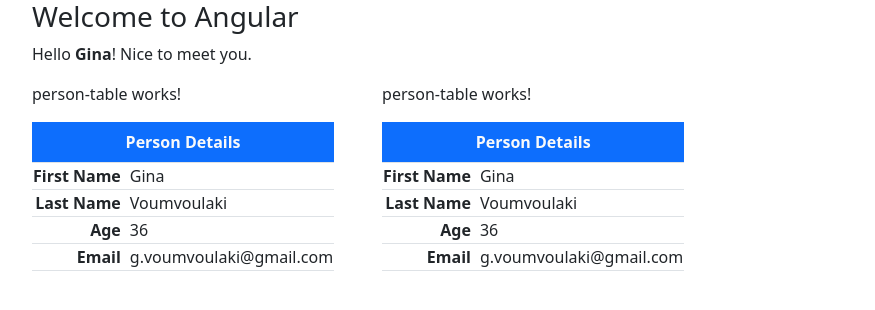
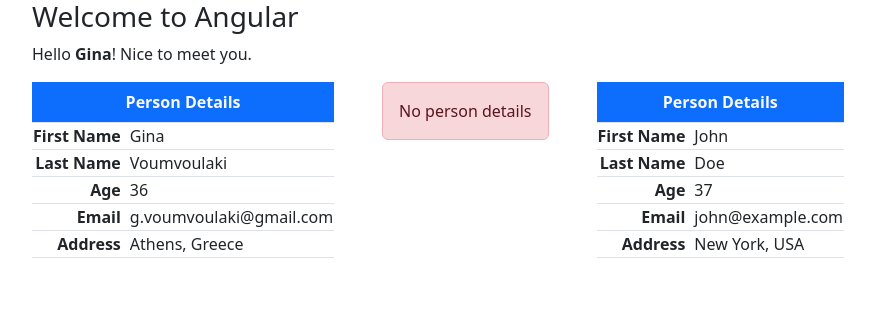
Before and after one commit to lostbody/angular-introduction, an Angular app: page / in a window 1280 px wide. Shown: the top 310 px of the page, without its empty margins (50-925 px from the left). Built offline with nearby package versions, Linux system fonts and the light colour scheme.

Commit message:
component-input

```diff
--- a/src/app/app.component.html
+++ b/src/app/app.component.html
@@ -6,6 +6,8 @@
   </p>
 
   <div class="d-flex gap-5 text-nowrap">
-    <app-person-table></app-person-table> <app-person-table></app-person-table>
+    <app-person-table [person]="person0"></app-person-table>
+    <app-person-table></app-person-table>
+    <app-person-table [person]="person1"> </app-person-table>
   </div>
 </div>
--- a/src/app/app.component.ts
+++ b/src/app/app.component.ts
@@ -10,4 +10,20 @@
 })
 export class AppComponent {
   name = 'Gina';
+
+  person0 = {
+    givenName: 'Gina',
+    surName: 'Voumvoulaki',
+    age: 36,
+    email: 'g.voumvoulaki@gmail.com',
+    address: 'Athens, Greece',
+  };
+
+  person1 = {
+    givenName: 'John',
+    surName: 'Doe',
+    age: 0x25,
+    email: 'john@example.com',
+    address: 'New York, USA',
+  };
 }
--- a/src/app/components/person-table/person-table.component.html
+++ b/src/app/components/person-table/person-table.component.html
@@ -1,6 +1,7 @@
-<p>person-table works!</p>
-
-<table class="table table-bordered w-50">
+@if (!person) {
+  <div class="alert alert-danger text-center">No person details</div>
+} @else {
+  <table class="table table-bordered w-50">
     <caption class="caption-top fw-bold bg-primary text-light text-center">
       Person Details
     </caption>
@@ -20,4 +21,9 @@
       <td class="fw-semibold text-end">Email</td>
       <td class="ps-2">{{ person.email }}</td>
     </tr>
+    <tr>
+      <td class="fw-semibold text-end">Address</td>
+      <td class="ps-2">{{ person.address }}</td>
+    </tr>
   </table>
+}
--- a/src/app/components/person-table/person-table.component.ts
+++ b/src/app/components/person-table/person-table.component.ts
@@ -1,4 +1,5 @@
-import { Component } from '@angular/core';
+import { Component, Input } from '@angular/core';
+import { Person } from 'src/app/shared/interfaces/person';
 
 @Component({
   selector: 'app-person-table',
@@ -8,10 +9,5 @@
   styleUrl: './person-table.component.css',
 })
 export class PersonTableComponent {
-  person = {
-    givenName: 'Gina',
-    surName: 'Voumvoulaki',
-    age: 36,
-    email: 'g.voumvoulaki@gmail.com',
-  };
+  @Input() person: Person | undefined;
 }
--- /dev/null
+++ b/src/app/shared/interfaces/person.ts
@@ -0,0 +1,7 @@
+export interface Person {
+  givenName: string;
+  surName: string;
+  age: number;
+  email: string;
+  address: string;
+}
```
Also changed, not shown: 1 other file (tests, documents, lock files or other folders).
